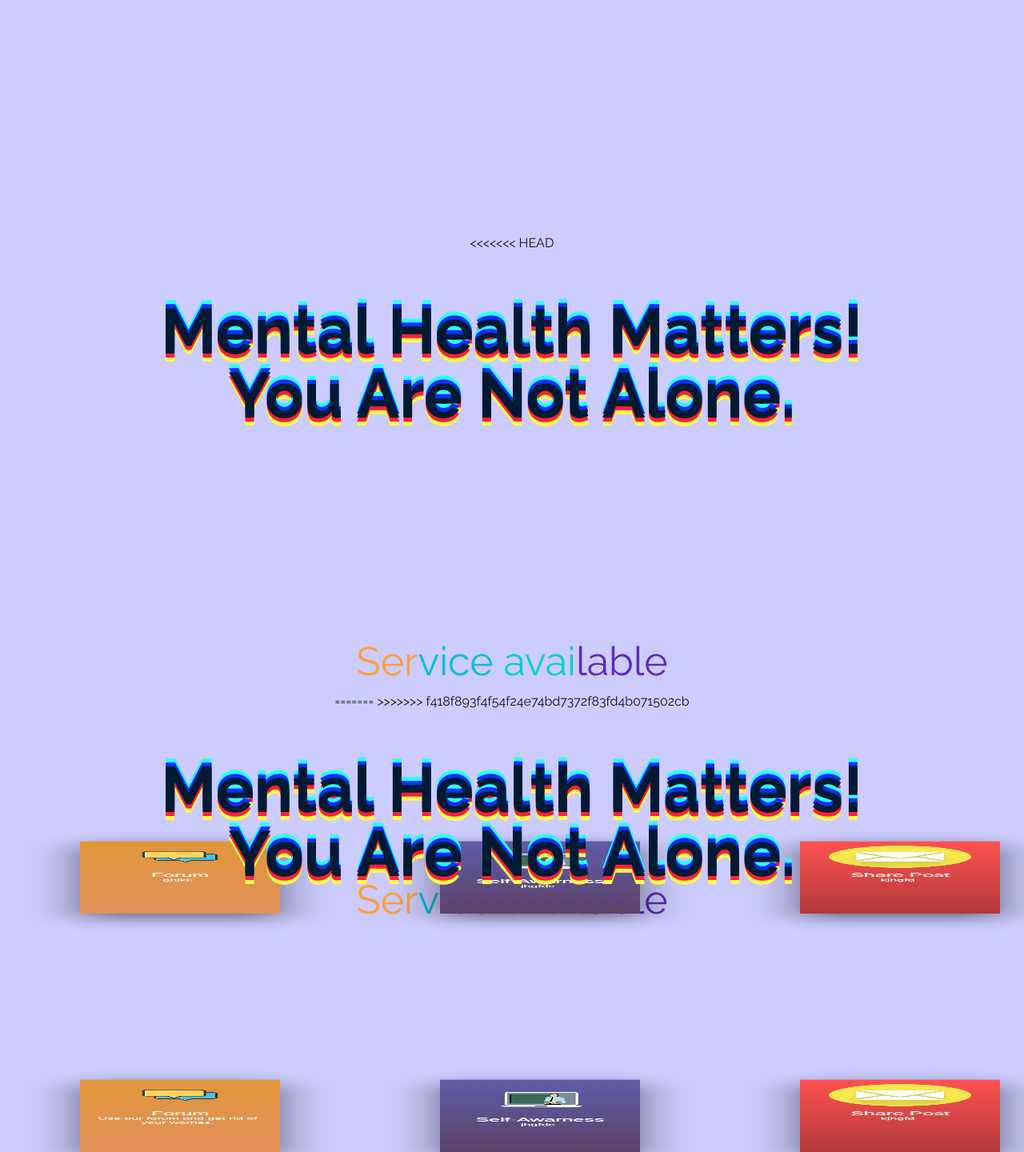
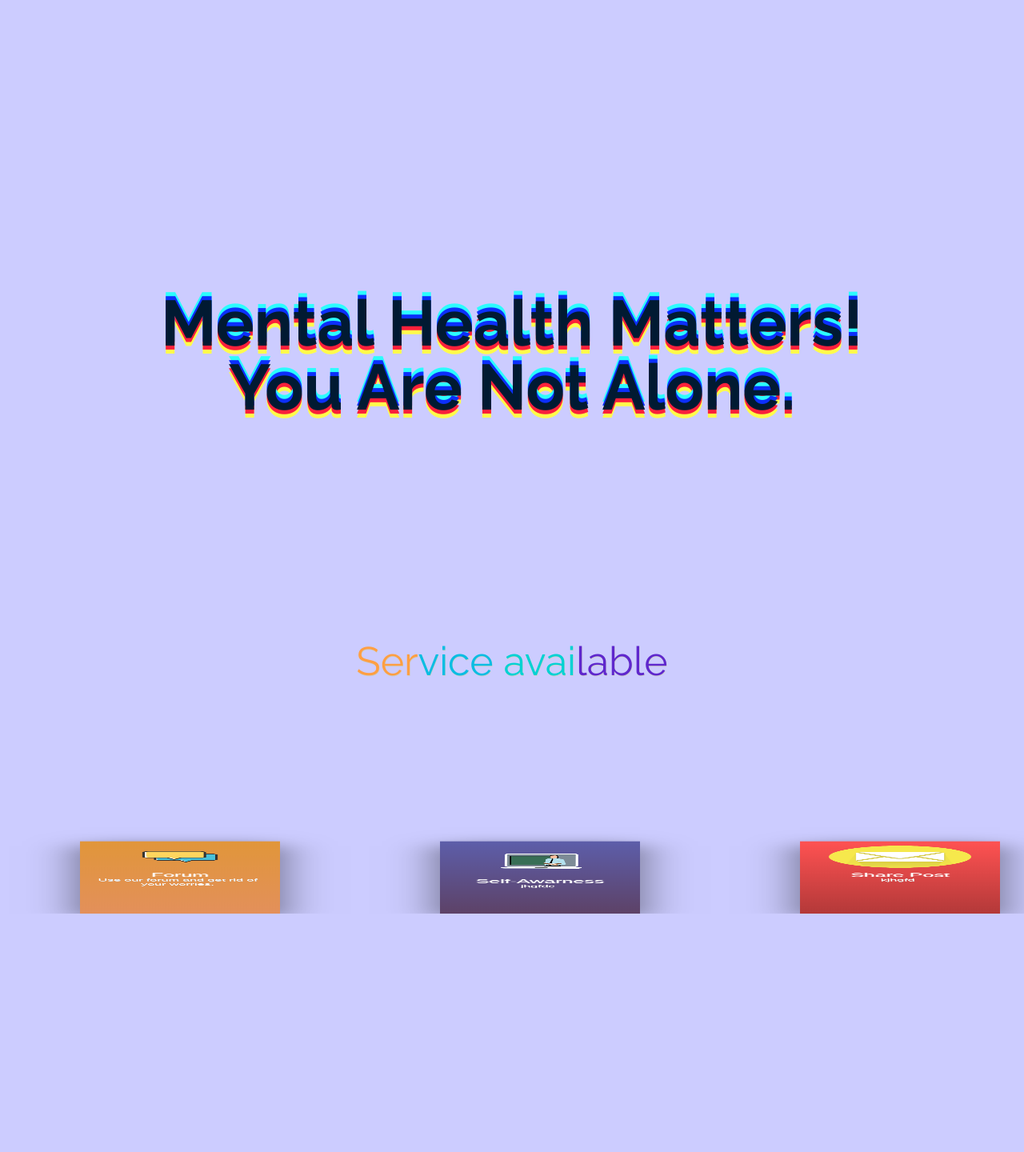
Before and after one commit to Aswath1999/SeroConnect, a Flask app: page / in a window 1280 px wide. Shown: the part 285-1725 px from the top of the page at 80% size. After the commit the page ends 1427 px from the top, so only its background shows below. Run offline with Flask 2, Linux system fonts and the light colour scheme; some libraries are stand-ins or nearby versions.

Commit message:
Git commit

```diff
--- a/website/templates/home.html
+++ b/website/templates/home.html
@@ -1,39 +1,6 @@
 {% extends "base.html" %} {% block title %}SeroConnect{% endblock %}{% block content%}
 <div id="wrapper">
   <div id="container">
-<<<<<<< HEAD
-
-      <h1>Mental Health Matters!<br>You Are Not Alone.</h1>
-
-  </div>
-</div>
-<!-- ===========================text end=====================================-->
-<!--===========================card start===============================================-->
-<div class="title">
-    <h2><span style="color: #ff9f43">Ser</span><span style="color: #0abde3">vice</span> <span style="color: #ee5253"></span><span style="color: #00d2d3">avai<span><span style="color: #5f27cd">lable<span></h2>
-  </div>
-  <div class="card1">
-    <img src="/static/images/chat.png" alt="">
-    <h3>Forum</h3>
-    <p>ghjkl;</p>
-  </div>
-
-  <div class="card2">
-    <img src="/static/images/book.png" alt="">
-    <h3>Self-Awarness</h3>
-    <p>jhgfdc</p>
-  </div>
-
-  <div class="card3">
-    <img src="/static/images/post.png" alt="">
-    <h3>Share Post</h3>
-    <p>kjhgfd</p>
-  </div>
-  <div class="footer">
-  </div>
-<!--==================================================price card=================================-->
-=======
->>>>>>> f418f893f4f54f24e74bd7372f83fd4b071502cb
 
       <h1>Mental Health Matters!<br>You Are Not Alone.</h1>
 
--- a/website/templates/podcast.html
+++ b/website/templates/podcast.html
@@ -1,5 +1,6 @@
 {% extends "base.html" %} {% block title %}SeroConnect{% endblock %}{% block content%}
 
+<h1>Hi<h1>
 
 
 {%endblock %}
```
